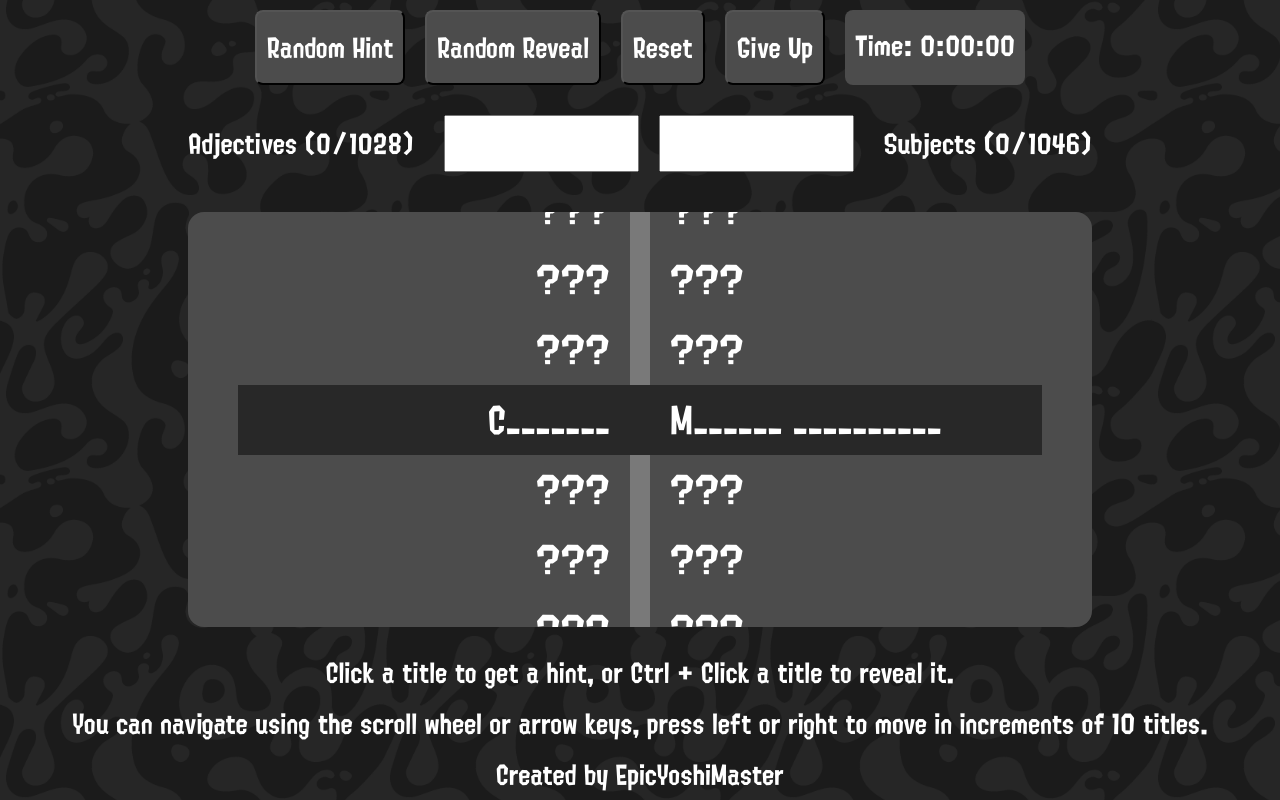
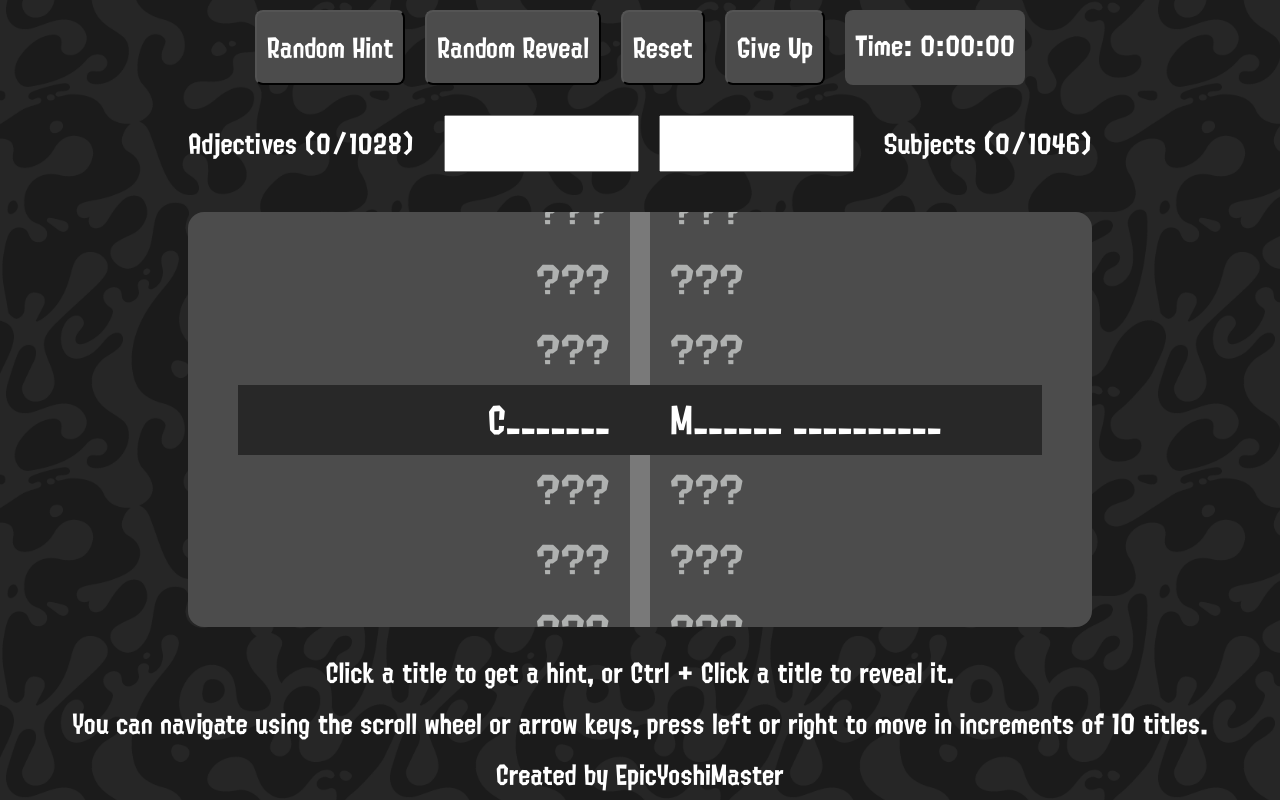
Before and after one commit to EpicYoshiMaster/splat-title-quiz, a React (Create React App) app: page / in a window 1280 px wide. Both pictures are taken after a click on the button "Random Hint". Built offline with nearby package versions, Linux system fonts and the light colour scheme.

Commit message:
fix repeated hints, un-highlight non-selected

```diff
--- a/src/App.tsx
+++ b/src/App.tsx
@@ -22,15 +22,15 @@ interface CurrentSelection {
 // - Make Start Screen and Results Screen
 // - Look into focus-based arrow keys
 // - Make proper credits section!
-// - Dim colors of non-selected titles
+// - Add sounds
 
 const adjectiveList = Data.Adjective.sort(sortNoCase);
 const subjectList = Data.Subject.sort(sortNoCase);
 
 function App() {
 
-	const [ adjectives, setAdjectives ] = useState<NamedTitle[]>(adjectiveList.map((value) => { return { title: value, found: false, hinted: false, lastHintedIndex: 0, revealed: false}}));
-	const [ subjects, setSubjects ] = useState<NamedTitle[]>(subjectList.map((value) => { return { title: value, found: false, hinted: false, lastHintedIndex: 0, revealed: false}}));
+	const [ adjectives, setAdjectives ] = useState<NamedTitle[]>(adjectiveList.map((value) => { return { title: value, found: false, hinted: false, lastHintedIndex: -1, revealed: false}}));
+	const [ subjects, setSubjects ] = useState<NamedTitle[]>(subjectList.map((value) => { return { title: value, found: false, hinted: false, lastHintedIndex: -1, revealed: false}}));
 	const [ adjectiveInput, setAdjectiveInput] = useState("");
 	const [ subjectInput, setSubjectInput] = useState("");
 
@@ -120,14 +120,15 @@ function App() {
 		setCurrentItem: React.Dispatch<React.SetStateAction<CurrentSelection>>) => {
 
 		if(isCtrl) {
-			doHint(title, index, values, setValues, setCurrentItem);
+			doReveal(title, index, values, setValues, setCurrentItem);
 			return;
 		}
 
 		if(isShift) {
-			doReveal(title, index, values, setValues, setCurrentItem);
 			return;
 		}
+
+		doHint(title, index, values, setValues, setCurrentItem);
 	}
 
 	const onPressHint = () => {
@@ -189,7 +190,7 @@ function App() {
 
 		hintedTitle.hinted = true;
 
-		let i = hintedTitle.lastHintedIndex;
+		let i = hintedTitle.lastHintedIndex + 1;
 
 		while(i < hintedTitle.title.length) {
 			//if the character is trivial (by surrounding titles), increment the hint amount for free
@@ -244,8 +245,8 @@ function App() {
 	}
 
 	const onPressReset = () => {
-		setAdjectives(adjectiveList.map((value) => { return { title: value, found: false, hinted: false, lastHintedIndex: 0, revealed: false}}));
-		setSubjects(subjectList.map((value) => { return { title: value, found: false, hinted: false, lastHintedIndex: 0, revealed: false}}));
+		setAdjectives(adjectiveList.map((value) => { return { title: value, found: false, hinted: false, lastHintedIndex: -1, revealed: false}}));
+		setSubjects(subjectList.map((value) => { return { title: value, found: false, hinted: false, lastHintedIndex: -1, revealed: false}}));
 
 		setCurrentAdjective({ index: 0, transitionTime: 0});
 		setCurrentSubject({ index: 0, transitionTime: 0});
@@ -323,6 +324,7 @@ function App() {
 		item: NamedTitle,
 		index: number,
 		values: NamedTitle[],
+		currentValue: CurrentSelection,
 		setValues: React.Dispatch<React.SetStateAction<NamedTitle[]>>,
 		setCurrentItem: React.Dispatch<React.SetStateAction<CurrentSelection>>) => {
 		const getDisplayTitle = (item: NamedTitle) => {
@@ -355,6 +357,7 @@ function App() {
 
 		return (
 			<TitleEntry
+			$selected={index === currentValue.index}
 			key={index}
 			onClick={(event) => { onClickTitle(event.ctrlKey, event.shiftKey, item, index, values, setValues, setCurrentItem); }}>
 				{getDisplayTitle(item)}
@@ -395,7 +398,7 @@ function App() {
 						)
 					}
 					{
-						hasStartedAdjectives && adjectives.map((item, index, array) => { return renderTitle(item, index, array, setAdjectives, setCurrentAdjective); })
+						hasStartedAdjectives && adjectives.map((item, index, array) => { return renderTitle(item, index, array, currentAdjective, setAdjectives, setCurrentAdjective); })
 					}
 
 					</Reel>
@@ -416,7 +419,7 @@ function App() {
 						)
 					}
 					{
-						hasStartedSubjects && subjects.map((item, index, array) => { return renderTitle(item, index, array, setSubjects, setCurrentSubject); })
+						hasStartedSubjects && subjects.map((item, index, array) => { return renderTitle(item, index, array, currentSubject, setSubjects, setCurrentSubject); })
 					}
 					</ReelRight>
 				</TitleListRight>
@@ -584,6 +587,10 @@ const CenterBarReel = styled.div`
 	background-color: #282828;
 `
 
-const TitleEntry = styled.div`
+const TitleEntry = styled.div<{ $selected: boolean}>`
 	cursor: pointer;
+
+	color: ${props => props.$selected ? '#ffffff' : '#afb1b0'};
+
+	transition: color 0.1s linear;
 `;
```
